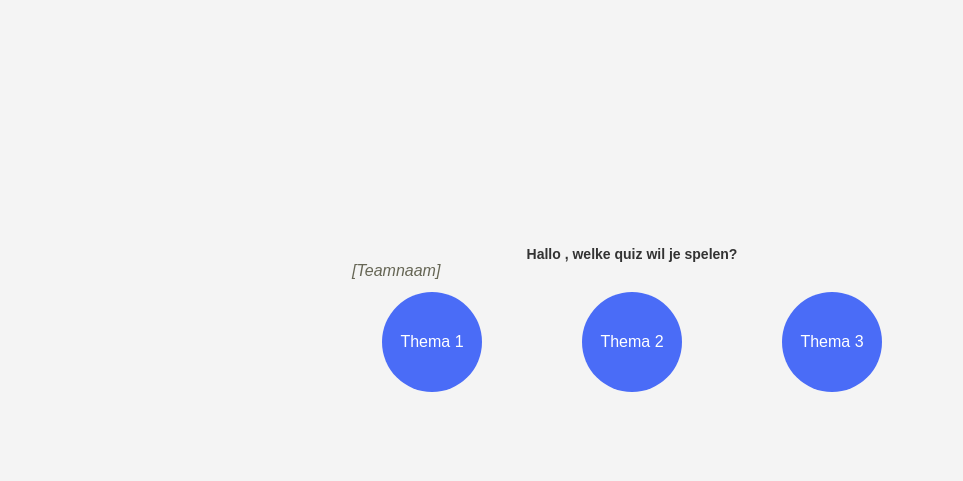
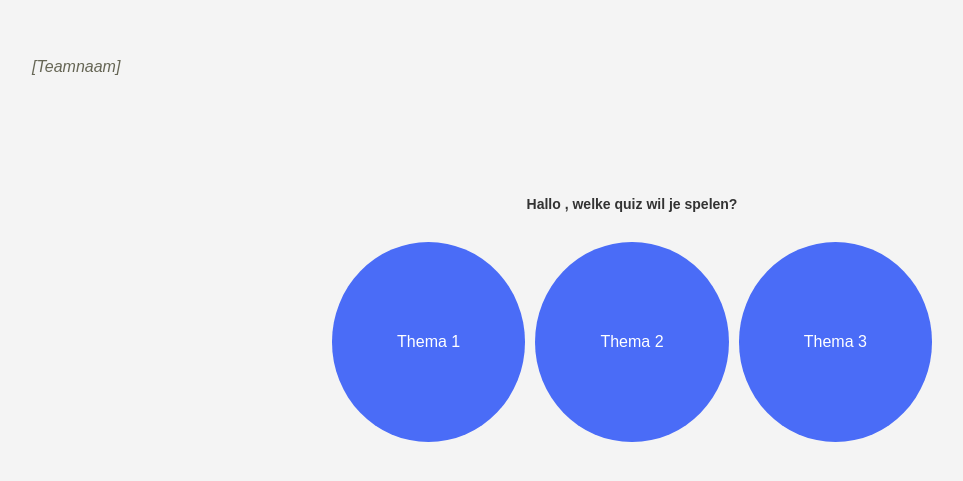
Before and after one commit to D0MN1/fend-1-opdracht, a website: page pages/thema.html in a window 1280 px wide. Shown: the part 111-592 px from the top of the page, without its empty margins (8-971 px from the left). Drawn offline with Linux system fonts and the light colour scheme.

Commit message:
Teamnaam linksboven van het scherm geplaatst

```diff
--- a/css/thema.css
+++ b/css/thema.css
@@ -14,16 +14,16 @@ body {
     max-width: 600px;
     width: 100%;
     text-align: center;
-    position: relative;
+    position: absolute;
 }
 
 .team-name {
     font-style: italic;
     color: #665;
     position: absolute;
-    top: 20px;
-    left: 20px;
+    bottom: 350px;
     font-size: 16px;
+    left: -50%;
 }
 
 h2 {
@@ -34,13 +34,14 @@ h2 {
 
 .themes {
     display: flex;
-    justify-content: space-around;
+    justify-content: space-between;
     margin-top: 30px;
+    gap: 10px;
 }
 
 .theme-button {
-    width: 100px;
-    height: 100px;
+    width: 200px;
+    height: 200px;
     border-radius: 50%;
     background-color: #4A6CF7;
     color: #fff;
```
